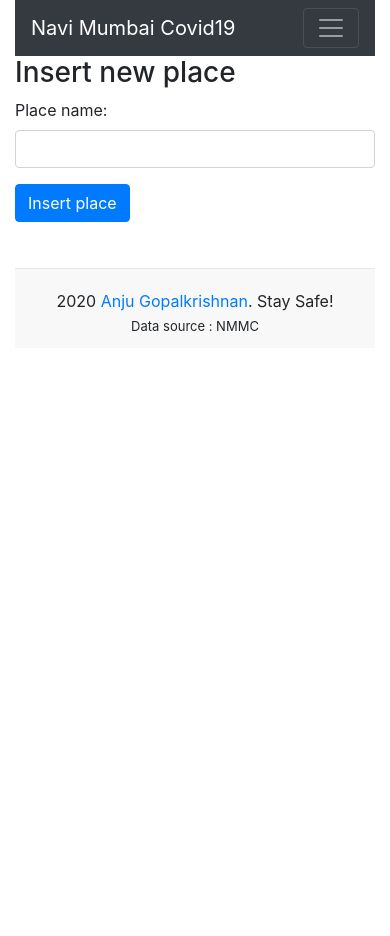
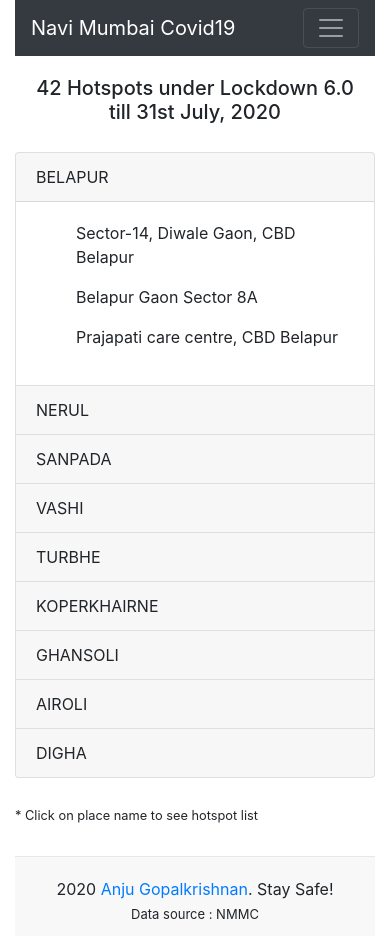
Before and after one commit to AnjuGopalkrishnan/nmmc-covid19, a React (Create React App) app in the folder client/: page /hotspots in a window 390 px wide. Before the commit the page ends 844 px from the top, so only its background shows below. Built offline with nearby package versions, Linux system fonts and the light colour scheme.

Commit message:
added hotspots list and responsive nav bar

```diff
--- a/client/src/App.js
+++ b/client/src/App.js
@@ -6,6 +6,7 @@ import NavbarCustom from "./components/navbar.component";
 import Footer from "./components/footer.component";
 import SummaryData from "./components/summary-data.component";
 import InsertPlace from "./components/insert-place.component";
+import Hotspots from "./components/hotspots.component";
 
 function App() {
   return (
@@ -14,8 +15,8 @@ function App() {
       <NavbarCustom />
       <Route path="/" exact component={SummaryData} />
       <Route path="/edit/:id" component={SummaryData} />
-      <Route path="/user" component={SummaryData} />
-      <Route path="/hotspots" component={InsertPlace} />
+      <Route path="/hotspots" component={Hotspots} />
+      <Route path="/place" component={InsertPlace} />
       <Footer/>
       </div>
     </Router>
--- /dev/null
+++ b/client/src/components/hotspots.component.js
@@ -0,0 +1,147 @@
+import React, { Component } from "react";
+import Accordion from 'react-bootstrap/Accordion'
+import { Card } from 'react-bootstrap'
+
+class Hotspots extends Component {
+  render() {
+
+    return (
+      <Accordion defaultActiveKey="0">
+      <h5 style={{padding:"20px", textAlign: "-webkit-center"}}>42 Hotspots under Lockdown 6.0 till 31st July, 2020 </h5>
+  <Card>
+    <Accordion.Toggle as={Card.Header} eventKey="0">
+      BELAPUR
+    </Accordion.Toggle>
+    <Accordion.Collapse eventKey="0">
+      <Card.Body>
+          <ul>Sector-14, Diwale Gaon, CBD Belapur</ul>
+          <ul>Belapur Gaon Sector 8A</ul>
+          <ul>Prajapati care centre, CBD Belapur</ul>
+      </Card.Body>
+    </Accordion.Collapse>
+  </Card>
+  <Card>
+    <Accordion.Toggle as={Card.Header} eventKey="1">
+      NERUL
+    </Accordion.Toggle>
+    <Accordion.Collapse eventKey="1">
+      <Card.Body>
+          <ul>Karave gaon, Nerul</ul>
+          <ul>Sector-23, Darave, Nerul</ul>
+          <ul>Sector-48, Nerul</ul>
+          <ul>Sector-10, Nerul</ul>
+          <ul>A-4, Evergreen CHS, Sector-6, Nerul</ul>
+          <ul>E-1, C-4, Nandanvan CHS, Sector-10, Nerul</ul>
+      </Card.Body>
+    </Accordion.Collapse>
+  </Card>
+  <Card>
+    <Accordion.Toggle as={Card.Header} eventKey="2">
+      SANPADA
+    </Accordion.Toggle>
+    <Accordion.Collapse eventKey="2">
+      <Card.Body>
+      <ul>Sanpada masala dunk, Sector-5, Sanpada</ul>
+<ul>Keshavkunj-1 CHS, Sector 30, Sanpada</ul>
+<ul>Millenium tower, Sector-9, Sanpada</ul>
+<ul>Dreamland CHS, E-2/02, Sector-4, Sanpada</ul>
+<ul>Bhumiraj abode, E-wing, Sector-15, Sanpada</ul>
+<ul>Progressive highness CHS, Sector-16A, Sanpada</ul>
+      </Card.Body>
+    </Accordion.Collapse>
+  </Card>
+
+  <Card>
+    <Accordion.Toggle as={Card.Header} eventKey="3">
+      VASHI
+    </Accordion.Toggle>
+    <Accordion.Collapse eventKey="3">
+      <Card.Body>
+      <ul>Vighnaharta CHS, 402, 202, Sector-26, Vashi</ul>
+      </Card.Body>
+    </Accordion.Collapse>
+  </Card>
+
+  <Card>
+    <Accordion.Toggle as={Card.Header} eventKey="4">
+      TURBHE
+    </Accordion.Toggle>
+    <Accordion.Collapse eventKey="4">
+      <Card.Body>
+      <ul>Sector-21, Turbhe</ul>
+<ul>Sector-22, Turbhe</ul>
+<ul>Sector-20, Turbhe</ul>
+<ul>Gharat Nivas, Kopari Village, Turbhe</ul>
+      </Card.Body>
+    </Accordion.Collapse>
+  </Card>
+
+  <Card>
+    <Accordion.Toggle as={Card.Header} eventKey="5">
+    KOPERKHAIRNE
+    </Accordion.Toggle>
+    <Accordion.Collapse eventKey="5">
+      <Card.Body>
+      <ul>Sector-4, Koperkhairne</ul>
+<ul>Sector-19, Koperkhairne</ul>
+      </Card.Body>
+    </Accordion.Collapse>
+  </Card>
+
+  <Card>
+    <Accordion.Toggle as={Card.Header} eventKey="6">
+    GHANSOLI
+    </Accordion.Toggle>
+    <Accordion.Collapse eventKey="6">
+      <Card.Body>
+      <ul>Datta nagar, Nosil naka, Ghansoli</ul>
+<ul>Katkaripada, Jai Bhawani Chawl, Ghansoli</ul>
+      </Card.Body>
+    </Accordion.Collapse>
+  </Card>
+
+  <Card>
+    <Accordion.Toggle as={Card.Header} eventKey="7">
+    AIROLI
+    </Accordion.Toggle>
+    <Accordion.Collapse eventKey="7">
+      <Card.Body>
+      <ul>C-203, Newa Garden, Phase-1, Sector-20, Airoli</ul>
+<ul>Jay Omkar CHS, Sector-10, Airoli</ul>
+<ul>Jai Bhawani Chawl, Near Patil Decorators, Chhatrapati Chawl, Near Rupesh Kotkar's Office, Airoli</ul>
+<ul>Yadav Nagar, near Mothevihiri, Chinchpada, Airoli</ul>
+<ul>Ganesh Nagar, Chinchpada, Airoli</ul>
+<ul>Devi dham nagar, Chinchpada, Airoli.</ul>
+<ul>Samaj Mandir, Ambedkar Statue, Chinchpada, Airoli</ul>
+<ul>Yadav Nagar, Prajapati Chawl, Jai Bhawani Chawl, Chinchpada, Airoli</ul>
+<ul>Old Chinchpada, Airoli</ul>
+<ul>Khushi Apartment, Sainath wadi, Airoli</ul>
+      </Card.Body>
+    </Accordion.Collapse>
+  </Card>
+
+  <Card>
+    <Accordion.Toggle as={Card.Header} eventKey="8">
+      DIGHA
+    </Accordion.Toggle>
+    <Accordion.Collapse eventKey="8">
+      <Card.Body>
+      <ul>Pandhari Nagar, Ilthanpada, Digha</ul>
+<ul>Vishnu nagar, Ilthanpada, Digha</ul>
+<ul>Ilthanpada, Digha</ul>
+<ul>Digha (East)</ul>
+<ul>Ram nagar, Ilthanpada, Digha</ul>
+<ul>Mahatma Phule nagar, Digha</ul>
+<ul>Ganpatipada, Ilthanpada, Digha</ul>
+<ul>Subashnagar, Ilthanpada, Digha</ul>
+      </Card.Body>
+    </Accordion.Collapse>
+  </Card>
+  <br/>
+  <small><i class="fa fa-lightbulb-o"/>* Click on place name to see hotspot list</small>
+</Accordion>
+    );
+  }
+}
+
+export default Hotspots;
--- a/client/src/components/navbar.component.js
+++ b/client/src/components/navbar.component.js
@@ -1,5 +1,5 @@
 import React, { Component } from 'react';
-import { Nav, Navbar, NavDropdown } from 'react-bootstrap'
+import { Nav, Navbar } from 'react-bootstrap'
 import { Link } from 'react-router-dom';
 
 export default class NavbarCustom extends Component {
@@ -16,6 +16,9 @@ export default class NavbarCustom extends Component {
                 <li className="navbar-item">
                   <Link to="/" className="nav-link">Dashboard</Link>
                 </li>
+                <li className="navbar-item">
+                  <Link to="/hotspots" className="nav-link">Hotspots</Link>
+                </li>
               </ul>
             </div>
           </Nav>
```
